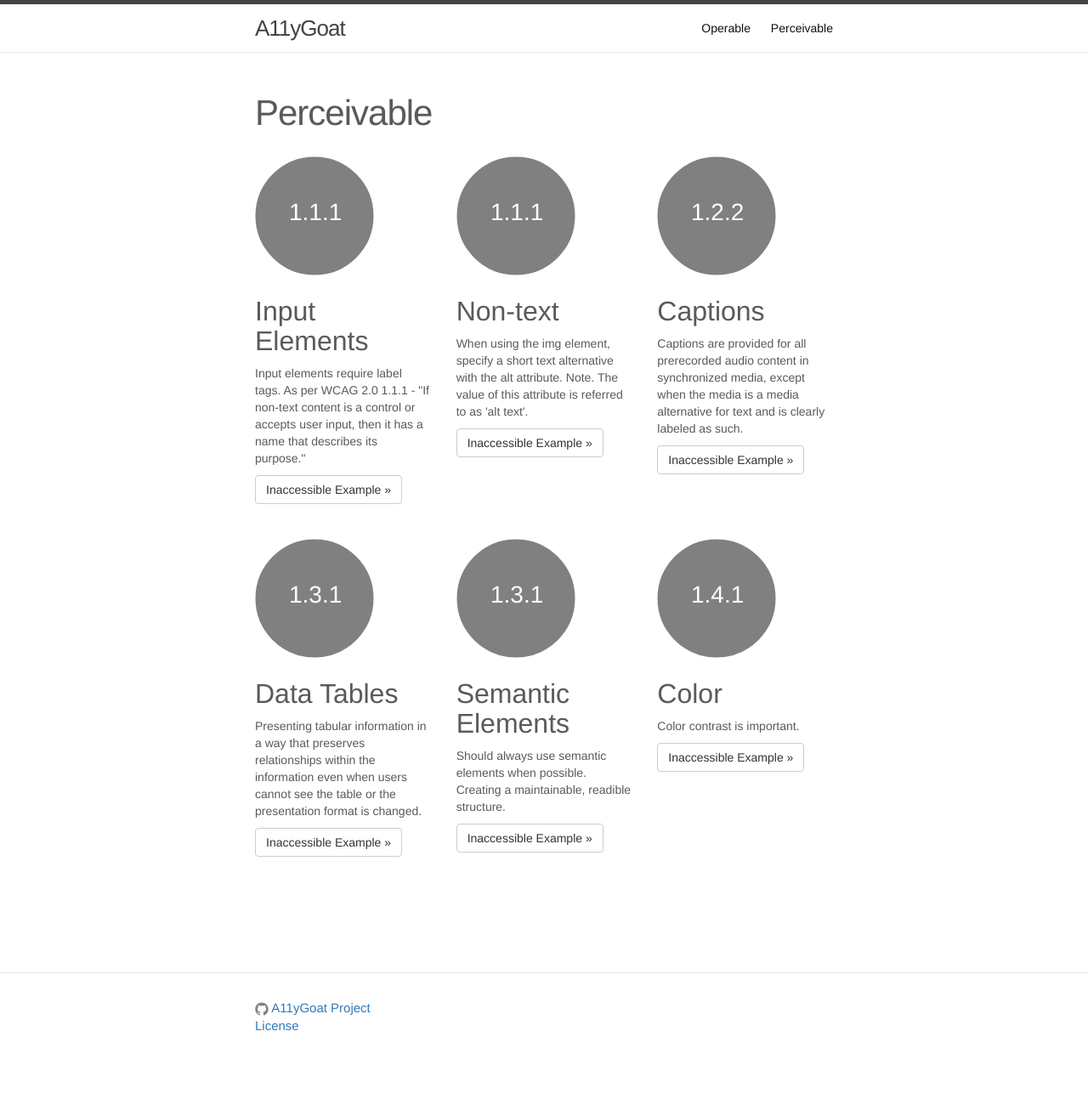
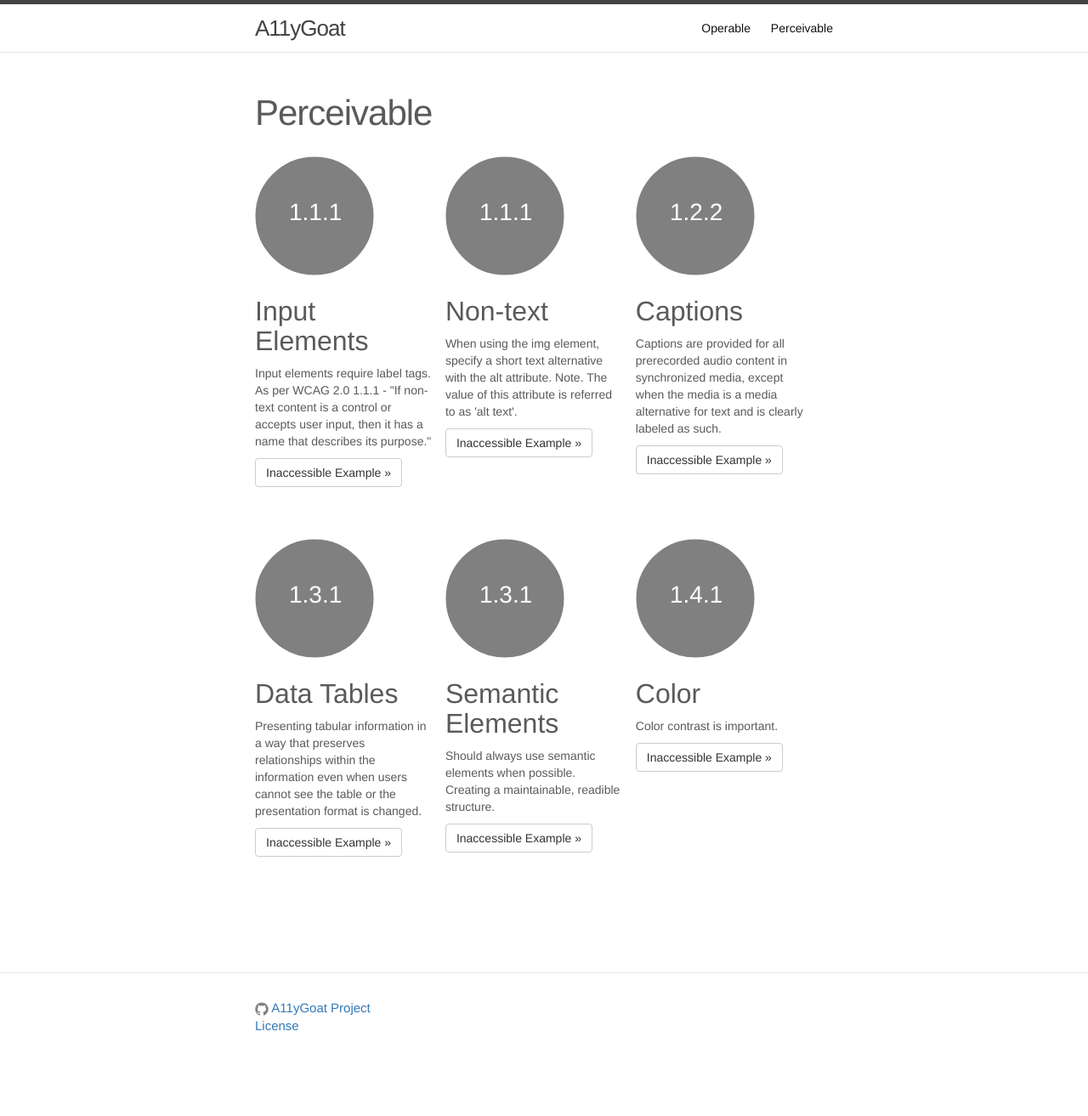
Before and after one commit to jazahn/A11yGoat, a Jekyll site: the page built from perceivable.html, in a window 1280 px wide. Shown: the whole page at 85% size. Built offline with Jekyll 4.4.1, drawn with Linux system fonts in a browser that asks for light colours.

Commit message:
changing perceivable to a list as opposed to a bootstraped column

```diff
--- a/perceivable.html
+++ b/perceivable.html
@@ -3,11 +3,11 @@
 title: Perceivable
 description:
 ---
-<div class="row">
+<ul class="list-inline">
     {% assign sorted_examples = site.examples | sort:"relatesto" | where: "pour", "perceivable" %}
     {% for example in sorted_examples %}
     {% if example.accessible == false %}
-    <div class="col-lg-4" style="height:450px">
+    <li class="" style="height:450px; width:220px; vertical-align: top;">
         <div class="">
             <svg height="140" width="140">
                 <title>{{ example.relatesto }}</title>
@@ -24,11 +24,12 @@
         <h2>{{ example.title }}</h2>
         <p>{{ example.description }}</p>
         <p><a class="btn btn-default" href="{{ example.url | prepend: site.baseurl }}" role="button">Inaccessible Example &raquo;</a></p>
-    </div><!-- /.col-lg-4 -->
+    </li><!-- /.col-lg-4 -->
     {% endif %}
     {% endfor %}
 
-</div><!-- /.row -->
+</ul>
+
 <script>
     // initialize tooltips
     $('[data-toggle="tooltip"]').tooltip();
```
